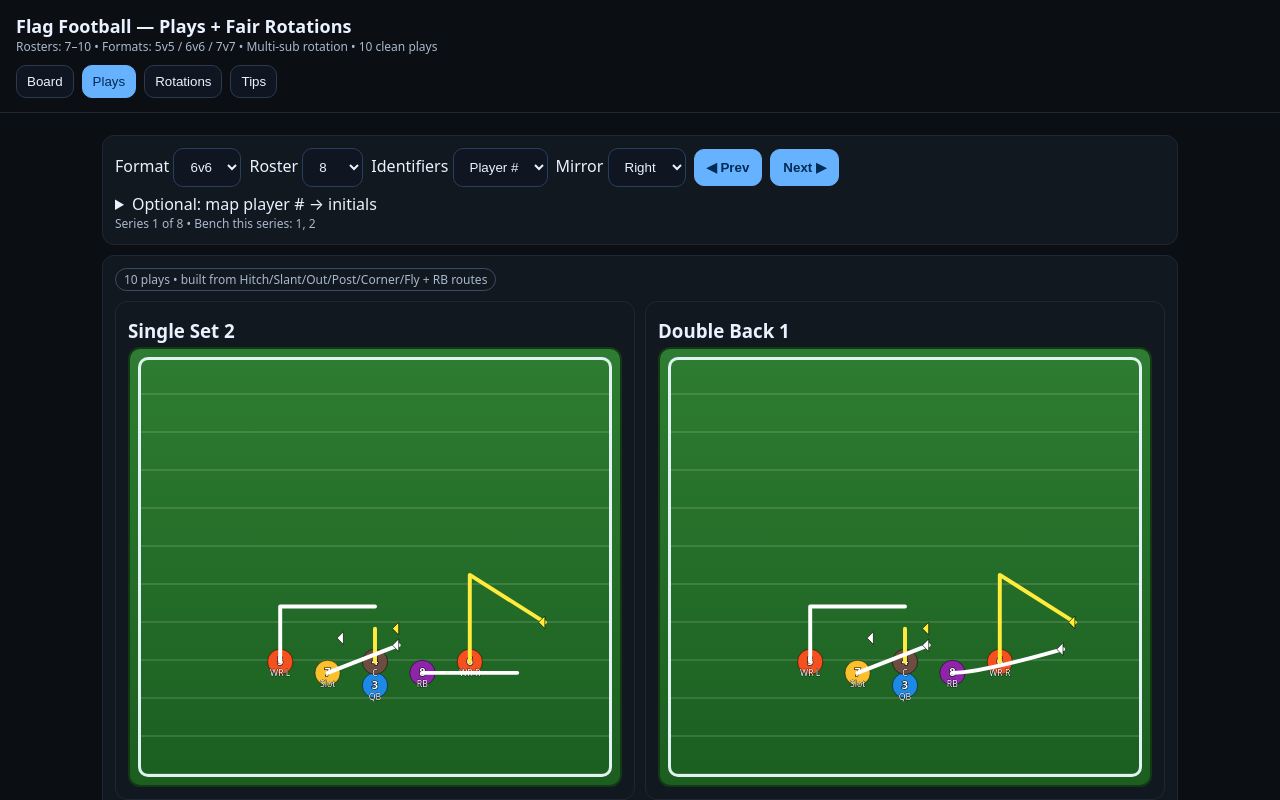
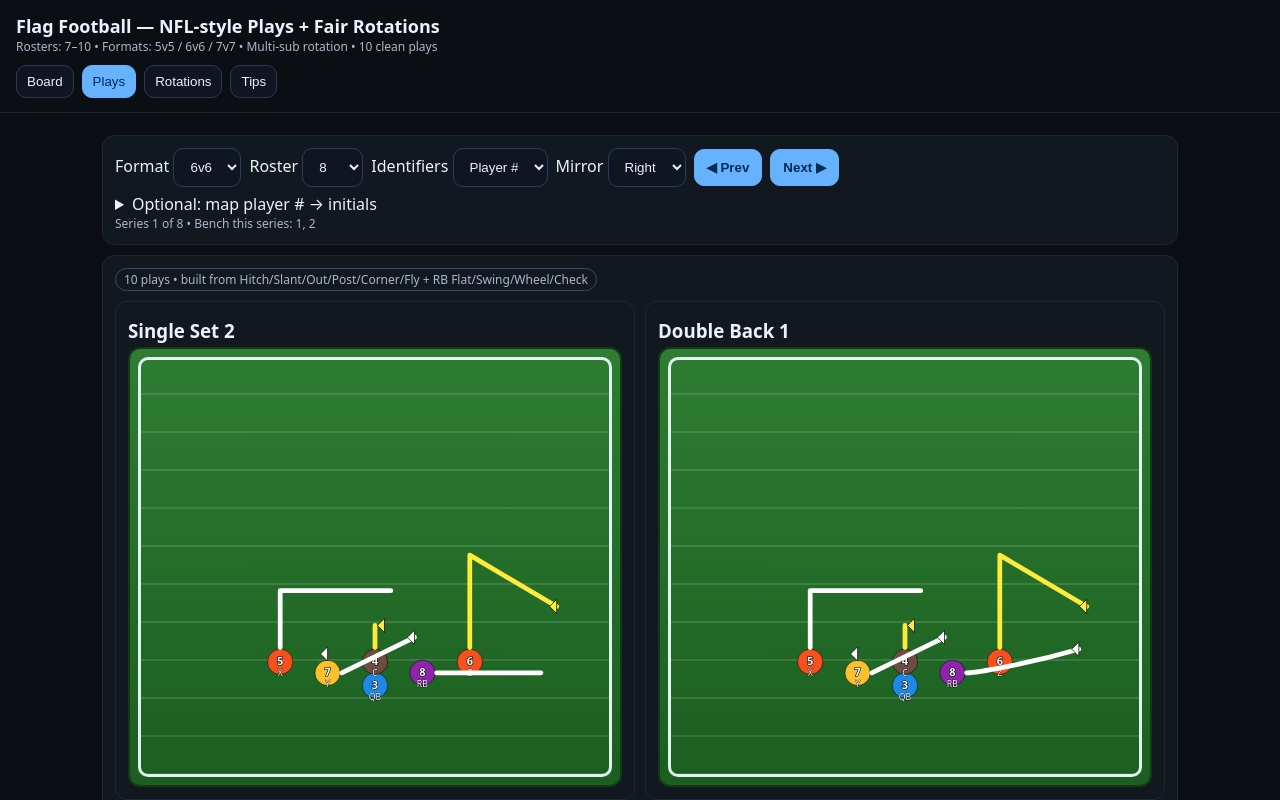
Before and after one commit to jimpin567/FF2025, a plain HTML site: page index.html in a window 1280 px wide. Both pictures are taken after a click on the button "Plays". Shown: the top 800 px of the page. Drawn offline with Linux system fonts and the light colour scheme.

Commit message:
Update index.html

```diff
--- a/index.html
+++ b/index.html
@@ -3,13 +3,12 @@
 <head>
 <meta charset="utf-8">
 <meta name="viewport" content="width=device-width, initial-scale=1">
-<title>Flag Football — Plays + Fair Rotations (7–10 players)</title>
+<title>Flag Football — NFL-style Plays + Fair Rotations (7–10 players)</title>
 <style>
   :root{
     --bg:#0b0f14; --card:#121820; --ink:#eaf2ff; --muted:#a9b8cc; --accent:#66b2ff;
     --field-green:#2e7d32; --field-green-dark:#1b5e20; --field-line:#e0f2f1;
     --qb:#1e88e5; --center:#6d4c41; --wr:#f4511e; --slot:#fbc02d; --rb:#8e24aa; --flex:#26a69a;
-    --def:#90caf9; --zone:#ffffff18;
   }
   *{box-sizing:border-box}
   body{margin:0;font-family:system-ui,-apple-system,Segoe UI,Roboto,Arial,sans-serif;background:var(--bg);color:var(--ink)}
@@ -25,7 +24,6 @@
   button.primary{background:var(--accent);color:#002b55;border-color:var(--accent);font-weight:700;cursor:pointer}
   .pill{display:inline-block;padding:2px 8px;border-radius:999px;border:1px solid #3b4d66;color:#a9b8cc;font-size:12px}
   .row{display:flex;gap:8px;align-items:center;flex-wrap:wrap}
-  .kmeta{font-size:12px;color:#a9b8cc}
   .muted{color:#a9b8cc;font-size:12px}
 
   /* Board tiles */
@@ -36,22 +34,24 @@
   .big{font-size:28px;font-weight:800}
   .role-QB{background:#1e88e520;border-color:#1f4d80}
   .role-C{background:#6d4c4120;border-color:#5d4037}
-  .role-WR{background:#f4511e20;border-color:#d84315}
-  .role-Slot{background:#fbc02d20;border-color:#b28900}
+  .role-X,.role-Z{background:#f4511e20;border-color:#d84315}
+  .role-Y{background:#fbc02d20;border-color:#b28900}
   .role-RB{background:#8e24aa20;border-color:#6a1b9a}
   .role-Flex{background:#26a69a20;border-color:#0d6b62}
 
   /* Field + routes */
   .field-wrap{background:linear-gradient(180deg,var(--field-green),var(--field-green-dark));border-radius:12px;padding:8px;border:2px solid #123814}
-  .field{height:420px;position:relative;background:repeating-linear-gradient(to bottom, transparent 0, transparent 36px, rgba(255,255,255,.12) 36px, rgba(255,255,255,.12) 38px);border-radius:10px}
+  .field{height:420px;position:relative;background:
+    repeating-linear-gradient(to bottom, transparent 0, transparent 36px, rgba(255,255,255,.12) 36px, rgba(255,255,255,.12) 38px);
+    border-radius:10px}
   .sideline{position:absolute;inset:0;box-shadow:inset 0 0 0 3px var(--field-line);border-radius:10px}
   svg{width:100%;height:100%;display:block}
   .player{stroke:#0008;stroke-width:1.2px}
   .bubble{font-size:14px;font-weight:800;fill:#fff;paint-order:stroke;stroke:#000;stroke-width:1.5px}
   .role-lbl{font-size:11px;fill:#fff;paint-order:stroke;stroke:#000;stroke-width:.8px}
-  .route{fill:none;stroke:#fff;stroke-width:5;stroke-linecap:round;stroke-linejoin:round}
+  .route{fill:none;stroke:#fff;stroke-width:6;stroke-linecap:round;stroke-linejoin:round}
   .route.alt{stroke:#ffeb3b}
-  .arrow{fill:#fff;stroke:#000;stroke-width:.8}
+  .arrow{fill:#fff;stroke:#000;stroke-width:.9}
   .arrow.alt{fill:#ffeb3b}
 
   .grid{display:grid;grid-template-columns:1fr;gap:10px}
@@ -63,7 +63,7 @@
 </head>
 <body>
 <header>
-  <h1>Flag Football — Plays + Fair Rotations</h1>
+  <h1>Flag Football — NFL-style Plays + Fair Rotations</h1>
   <div class="sub">Rosters: 7–10 • Formats: 5v5 / 6v6 / 7v7 • Multi-sub rotation • 10 clean plays</div>
   <nav>
     <button class="tab active" data-tab="board">Board</button>
@@ -110,21 +110,22 @@
       <summary>Optional: map player # → initials</summary>
       <div id="initials" class="row" style="margin-top:6px"></div>
     </details>
-    <div class="kmeta" id="meta">Series 1 of N • Bench-group subs each series • Everyone gets QB over a cycle</div>
+    <div class="muted" id="meta">Series 1 of N • Bench-group subs each series • Everyone gets QB over a cycle</div>
   </div>
 
   <!-- BOARD -->
   <section id="board" class="panel">
     <div class="row">
-      <span class="pill">QB</span><span class="pill">C</span><span class="pill">X (WR-L)</span><span class="pill">Z (WR-R)</span><span class="pill">Y (Slot)</span><span class="pill">RB</span><span class="pill">Flex (7v7)</span>
+      <span class="pill">QB</span><span class="pill">C</span><span class="pill">X (left WR)</span>
+      <span class="pill">Z (right WR)</span><span class="pill">Y (slot)</span><span class="pill">RB</span><span class="pill">Flex (7v7)</span>
     </div>
     <div class="assign" id="assignGrid"></div>
-    <div class="muted" id="benchRow" style="margin-top:10px">Bench: -</div>
+    <div class="muted" id="benchRow" style="margin-top:10px">Bench: —</div>
   </section>
 
   <!-- PLAYS -->
   <section id="plays" class="panel" style="display:none">
-    <div class="row"><span class="pill">10 plays • built from Hitch/Slant/Out/Post/Corner/Fly + RB routes</span></div>
+    <div class="row"><span class="pill">10 plays • built from Hitch/Slant/Out/Post/Corner/Fly + RB Flat/Swing/Wheel/Check</span></div>
     <div class="grid" id="playGrid"></div>
   </section>
 
@@ -132,7 +133,7 @@
   <section id="rotations" class="panel" style="display:none">
     <h3>Equal-time Rotation (Bench-Group Subs)</h3>
     <div class="muted" style="margin-bottom:6px">
-      Bench count = roster − on-field. Those players sit <em>together</em> and groups cycle. Active positions also rotate so everyone gets QB.
+      Bench count = roster − on-field. Those players sit together and groups cycle. Active positions rotate so everyone gets QB.
     </div>
     <div id="rotationTable"></div>
   </section>
@@ -142,9 +143,9 @@
     <h3>Game Management</h3>
     <ul>
       <li><b>Series flow:</b> Same series plays both ways. On change of possession, tap <b>Next ▶</b> to sub the next bench group.</li>
-      <li><b>Landmarks:</b> cones at 5 & 10 = depth cues for kids.</li>
-      <li><b>Mirror:</b> switch “Mirror” to flip the play left/right for hash or strong-hand kids.</li>
-      <li><b>Simple cadence:</b> “Huddle — Play <i>Name</i> — On GO.”</li>
+      <li><b>Landmarks:</b> place cones at 5 & 10 “yards” for route depth.</li>
+      <li><b>Mirror:</b> use mirror for hash/handedness without relearning plays.</li>
+      <li><b>Cadence:</b> “Huddle — Play <i>Name</i> — On GO.”</li>
     </ul>
   </section>
 </main>
@@ -157,161 +158,165 @@
   const POS_BASE = [
     {key:"QB",   color:"var(--qb)",    x:300, y:360},
     {key:"C",    color:"var(--center)",x:300, y:330},
-    {key:"WR-L", color:"var(--wr)",    x:180, y:330}, // X
-    {key:"WR-R", color:"var(--wr)",    x:420, y:330}, // Z
-    {key:"Slot", color:"var(--slot)",  x:240, y:344}, // Y
+    {key:"X",    color:"var(--wr)",    x:180, y:330}, // left WR
+    {key:"Z",    color:"var(--wr)",    x:420, y:330}, // right WR
+    {key:"Y",    color:"var(--slot)",  x:240, y:344}, // slot
     {key:"RB",   color:"var(--rb)",    x:360, y:344},
     {key:"Flex", color:"var(--flex)",  x:300, y:304}  // 7v7 only
   ];
 
-  function positionsForFormat(fmt){
-    if(fmt==5) return ["QB","C","WR-L","WR-R","RB"];
-    if(fmt==6) return ["QB","C","WR-L","WR-R","Slot","RB"];
-    return ["QB","C","WR-L","WR-R","Slot","RB","Flex"];
+  function keysForFormat(fmt){
+    if(fmt==5) return ["QB","C","X","Z","RB"];
+    if(fmt==6) return ["QB","C","X","Z","Y","RB"];
+    return ["QB","C","X","Z","Y","RB","Flex"];
   }
 
-  /* ===== Route library (matches your route sheet + RB routes) ===== */
-  // scale: ~40px ≈ 5yd, 70px ≈ 8yd, 110px ≈ 12yd, 210px ≈ 20+yd
+  /* ===== Route library (NFL-style depths + offset from bubbles) =====
+     Rough scale: 5y≈45px, 10y≈90px, 15y≈135px, 20y+≈190px
+     We offset the start so lines never overlap the player bubble.
+  */
+  const OFF = { up:18, side:18 }; // start offsets
   const R = {
-    HITCH:(x,y)=>[`M${x} ${y} V${y-110} L${x-18} ${y-92}`],
-    SLANT:(x,y)=>[`M${x} ${y} L${x+90} ${y-35}`],
-    OUT5:(x,y)=>[`M${x} ${y} V${y-70} H${x+120}`],
-    POST:(x,y)=>[`M${x} ${y} V${y-110} L${x+95} ${y-170}`],
-    CORNER:(x,y)=>[`M${x} ${y} V${y-110} L${x+95} ${y-50}`],
-    FLY:(x,y)=>[`M${x} ${y} V${y-210}`],
+    // WR routes
+    HITCH:(x,y)=>[`M${x} ${y-OFF.up} V${y-135} L${x-22} ${y-110}`],             // 15y then snap back
+    SLANT:(x,y)=>[`M${x+OFF.side} ${y} L${x+110} ${y-45}`],                     // ~10y slant
+    OUT10:(x,y)=>[`M${x} ${y-OFF.up} V${y-90} H${x+140}`],                      // 10 & out
+    POST:(x,y)=>[`M${x} ${y-OFF.up} V${y-135} L${x+110} ${y-200}`],             // 15 then post
+    CORNER:(x,y)=>[`M${x} ${y-OFF.up} V${y-135} L${x+110} ${y-70}`],            // 15 then corner
+    FLY:(x,y)=>[`M${x} ${y-OFF.up} V${y-210}`],                                 // go
     // RB + Center
-    FLAT:(x,y)=>[`M${x} ${y} H${x+120}`],
-    SWING:(x,y)=>[`M${x} ${y} C${x+20} ${y} ${x+70} ${y-10} ${x+140} ${y-30}`],
-    WHEEL:(x,y)=>[`M${x} ${y} H${x+80} C${x+110} ${y-10} ${x+110} ${y-60} ${x+110} ${y-110}`],
-    CHECK:(x,y)=>[`M${x} ${y} L${x-20} ${y-10} L${x} ${y-20}`],
-    C_SIT:(x,y)=>[`M${x} ${y} V${y-42}`],
-    C_SLANT:(x,y)=>[`M${x} ${y} L${x+60} ${y-30}`]
+    FLAT:(x,y)=>[`M${x+OFF.side} ${y} H${x+150}`],
+    SWING:(x,y)=>[`M${x+OFF.side} ${y} C${x+30} ${y} ${x+90} ${y-10} ${x+160} ${y-30}`],
+    WHEEL:(x,y)=>[`M${x+OFF.side} ${y} H${x+95} C${x+125} ${y-10} ${x+125} ${y-65} ${x+125} ${y-135}`],
+    CHECK:(x,y)=>[`M${x} ${y-OFF.up} L${x-24} ${y-14} L${x} ${y-26}`],
+    C_SIT:(x,y)=>[`M${x} ${y-OFF.up} V${y-46}`],
+    C_SLANT:(x,y)=>[`M${x} ${y-OFF.up} L${x+70} ${y-36}`]
   };
 
+  function mirroredX(x){ return ($("#mirror").value==="L") ? (600 - x) : x; }
+  function P(key){ const p=POS_BASE.find(pp=>pp.key===key); return {...p, x:mirroredX(p.x)}; }
+
   function drawPath(d, alt=false){
-    // crude end of path detection for arrow head
     const nums = d.match(/-?\d+(\.\d+)?/g).map(Number);
     const endX = nums[nums.length-2], endY = nums[nums.length-1];
     return `<path d="${d}" class="route${alt?' alt':''}"></path>
-            <polygon points="${endX-8},${endY} ${endX},${endY-8} ${endX},${endY+8}" class="arrow${alt?' alt':''}"></polygon>`;
+            <polygon points="${endX-9},${endY} ${endX},${endY-9} ${endX},${endY+9}" class="arrow${alt?' alt':''}"></polygon>`;
   }
+  function segs(routeFn, key){ const {x,y}=P(key); return routeFn(x,y); }
 
-  function P(key){ return POS_BASE.find(p=>p.key===key); }
-  function use(route, key){ const p=P(key); return route(p.x,p.y); }
-
-  /* ===== Play renderers (10 total) ===== */
+  /* ===== Plays (10) — constructed from the library ===== */
   function ply_SINGLE_SET_2(fmt){
-    const seg=[];
-    seg.push(...use(R.OUT5,"WR-L"));
-    seg.push(...use(R.C_SIT,"C"));
-    if(fmt>=6) seg.push(...use(R.SLANT,"Slot"));
-    seg.push(...use(R.CORNER,"WR-R"));
-    seg.push(...use(R.FLAT,"RB"));
-    return seg.map((d,i)=>drawPath(d,i%2)).join('');
+    const s=[];
+    s.push(...segs(R.OUT10,"X"));
+    s.push(...segs(R.C_SIT,"C"));
+    if(fmt>=6) s.push(...segs(R.SLANT,"Y"));
+    s.push(...segs(R.CORNER,"Z"));
+    s.push(...segs(R.FLAT,"RB"));
+    return s.map((d,i)=>drawPath(d,i%2)).join('');
   }
   function ply_DOUBLE_BACK_1(fmt){
-    const seg=[];
-    seg.push(...use(R.OUT5,"WR-L"));
-    seg.push(...use(R.C_SIT,"C"));
-    if(fmt>=6) seg.push(...use(R.SLANT,"Slot"));
-    seg.push(...use(R.CORNER,"WR-R"));
-    seg.push(...use(R.SWING,"RB"));
-    return seg.map((d,i)=>drawPath(d,i%2)).join('');
+    const s=[];
+    s.push(...segs(R.OUT10,"X"));
+    s.push(...segs(R.C_SIT,"C"));
+    if(fmt>=6) s.push(...segs(R.SLANT,"Y"));
+    s.push(...segs(R.CORNER,"Z"));
+    s.push(...segs(R.SWING,"RB"));
+    return s.map((d,i)=>drawPath(d,i%2)).join('');
   }
   function ply_DOUBLE_BACK_3(fmt){
-    const seg=[];
-    seg.push(...use(R.FLY,"WR-L"));
-    seg.push(...use(R.C_SLANT,"C"));
-    if(fmt>=6) seg.push(...use(R.SLANT,"Slot"));
-    seg.push(...use(R.OUT5,"WR-R"));
-    seg.push(...use(R.FLAT,"RB"));
-    return seg.map((d,i)=>drawPath(d,i%2)).join('');
+    const s=[];
+    s.push(...segs(R.FLY,"X"));
+    s.push(...segs(R.C_SLANT,"C"));
+    if(fmt>=6) s.push(...segs(R.SLANT,"Y"));
+    s.push(...segs(R.OUT10,"Z"));
+    s.push(...segs(R.FLAT,"RB"));
+    return s.map((d,i)=>drawPath(d,i%2)).join('');
   }
   function ply_SMASH(fmt){
-    const seg=[];
-    seg.push(...use(R.HITCH,"WR-L"));
-    if(fmt>=6) seg.push(...use(R.CORNER,"Slot"));
-    seg.push(...use(R.HITCH,"WR-R"));
-    seg.push(...use(R.FLAT,"RB"));
-    seg.push(...use(R.C_SIT,"C"));
-    return seg.map((d,i)=>drawPath(d,i%2)).join('');
+    const s=[];
+    s.push(...segs(R.HITCH,"X"));
+    if(fmt>=6) s.push(...segs(R.CORNER,"Y"));
+    s.push(...segs(R.HITCH,"Z"));
+    s.push(...segs(R.FLAT,"RB"));
+    s.push(...segs(R.C_SIT,"C"));
+    return s.map((d,i)=>drawPath(d,i%2)).join('');
   }
   function ply_FLOOD(fmt){
-    const seg=[];
-    seg.push(...use(R.CORNER,"WR-R"));      // high
-    if(fmt>=6) seg.push(...use(R.OUT5,"Slot")); // mid
-    seg.push(...use(R.FLAT,"RB"));          // low
-    seg.push(...use(R.SLANT,"WR-L"));       // backside
-    seg.push(...use(R.C_SIT,"C"));
-    return seg.map((d,i)=>drawPath(d,i%2)).join('');
+    const s=[];
+    s.push(...segs(R.CORNER,"Z"));        // high
+    if(fmt>=6) s.push(...segs(R.OUT10,"Y")); // mid
+    s.push(...segs(R.FLAT,"RB"));         // low
+    s.push(...segs(R.SLANT,"X"));         // backside
+    s.push(...segs(R.C_SIT,"C"));
+    return s.map((d,i)=>drawPath(d,i%2)).join('');
   }
   function ply_QUICK_SLANTS(fmt){
-    const seg=[];
-    seg.push(...use(R.SLANT,"WR-L"));
-    if(fmt>=6) seg.push(...use(R.SLANT,"Slot"));
-    seg.push(...use(R.SLANT,"WR-R"));
-    seg.push(...use(R.C_SIT,"C"));
-    seg.push(...use(R.CHECK,"RB"));
-    return seg.map((d,i)=>drawPath(d,i%2)).join('');
+    const s=[];
+    s.push(...segs(R.SLANT,"X"));
+    if(fmt>=6) s.push(...segs(R.SLANT,"Y"));
+    s.push(...segs(R.SLANT,"Z"));
+    s.push(...segs(R.C_SIT,"C"));
+    s.push(...segs(R.CHECK,"RB"));
+    return s.map((d,i)=>drawPath(d,i%2)).join('');
   }
   function ply_LEVELS(fmt){
-    const seg=[];
-    seg.push(...use(R.POST,"WR-L"));     // deep in lane
-    if(fmt>=6) seg.push(...use(R.OUT5,"Slot")); // shallow out
-    seg.push(...use(R.FLAT,"RB"));       // flat
-    seg.push(...use(R.FLY,"WR-R"));      // clear
-    seg.push(...use(R.C_SIT,"C"));
-    return seg.map((d,i)=>drawPath(d,i%2)).join('');
+    const s=[];
+    s.push(...segs(R.POST,"X"));      // deep middle
+    if(fmt>=6) s.push(...segs(R.OUT10,"Y")); // shallow out
+    s.push(...segs(R.FLAT,"RB"));     // flat
+    s.push(...segs(R.FLY,"Z"));       // clear
+    s.push(...segs(R.C_SIT,"C"));
+    return s.map((d,i)=>drawPath(d,i%2)).join('');
   }
   function ply_DRIVE(fmt){
-    const seg=[];
-    seg.push(...use(R.SLANT,"WR-L"));     // shallow
-    if(fmt>=6) seg.push(...use(R.OUT5,"Slot")); // dig/out
-    seg.push(...use(R.POST,"WR-R"));      // deep post
-    seg.push(...use(R.SWING,"RB"));       // swing
-    seg.push(...use(R.C_SIT,"C"));
-    return seg.map((d,i)=>drawPath(d,i%2)).join('');
+    const s=[];
+    s.push(...segs(R.SLANT,"X"));     // shallow
+    if(fmt>=6) s.push(...segs(R.OUT10,"Y"));
+    s.push(...segs(R.POST,"Z"));      // deep post
+    s.push(...segs(R.SWING,"RB"));
+    s.push(...segs(R.C_SIT,"C"));
+    return s.map((d,i)=>drawPath(d,i%2)).join('');
   }
   function ply_WHEEL_SHOT(fmt){
-    const seg=[];
-    seg.push(...use(R.OUT5,"WR-L"));
-    if(fmt>=6) seg.push(...use(R.SLANT,"Slot"));
-    seg.push(...use(R.FLY,"WR-R"));       // take the lid off
-    seg.push(...use(R.WHEEL,"RB"));       // wheel up the sideline
-    seg.push(...use(R.C_SIT,"C"));
-    return seg.map((d,i)=>drawPath(d,i%2)).join('');
+    const s=[];
+    s.push(...segs(R.OUT10,"X"));
+    if(fmt>=6) s.push(...segs(R.SLANT,"Y"));
+    s.push(...segs(R.FLY,"Z"));
+    s.push(...segs(R.WHEEL,"RB"));    // wheel up sideline
+    s.push(...segs(R.C_SIT,"C"));
+    return s.map((d,i)=>drawPath(d,i%2)).join('');
   }
   function ply_STICK(fmt){
-    const seg=[];
-    seg.push(...use(R.HITCH,"WR-L"));     // stick/hitch
-    if(fmt>=6) seg.push(...use(R.OUT5,"Slot")); // out
-    seg.push(...use(R.CORNER,"WR-R"));    // corner
-    seg.push(...use(R.FLAT,"RB"));        // flat
-    seg.push(...use(R.C_SIT,"C"));
-    return seg.map((d,i)=>drawPath(d,i%2)).join('');
+    const s=[];
+    s.push(...segs(R.HITCH,"X"));     // stick/hitch
+    if(fmt>=6) s.push(...segs(R.OUT10,"Y")); // out
+    s.push(...segs(R.CORNER,"Z"));    // corner
+    s.push(...segs(R.FLAT,"RB"));     // flat
+    s.push(...segs(R.C_SIT,"C"));
+    return s.map((d,i)=>drawPath(d,i%2)).join('');
   }
 
   const PLAYS = [
-    {name:"Single Set 2", render:ply_SINGLE_SET_2},
+    {name:"Single Set 2",  render:ply_SINGLE_SET_2},
     {name:"Double Back 1", render:ply_DOUBLE_BACK_1},
     {name:"Double Back 3", render:ply_DOUBLE_BACK_3},
-    {name:"Smash", render:ply_SMASH},
-    {name:"Flood", render:ply_FLOOD},
-    {name:"Quick Slants", render:ply_QUICK_SLANTS},
-    {name:"Levels", render:ply_LEVELS},
-    {name:"Drive", render:ply_DRIVE},
-    {name:"Wheel Shot", render:ply_WHEEL_SHOT},
-    {name:"Stick", render:ply_STICK}
+    {name:"Smash",         render:ply_SMASH},
+    {name:"Flood",         render:ply_FLOOD},
+    {name:"Quick Slants",  render:ply_QUICK_SLANTS},
+    {name:"Levels",        render:ply_LEVELS},
+    {name:"Drive",         render:ply_DRIVE},
+    {name:"Wheel Shot",    render:ply_WHEEL_SHOT},
+    {name:"Stick",         render:ply_STICK}
   ];
 
   /* ===== Rotation: bench-group subs + position rotation ===== */
   function rotationRows(roster, fmt){
-    const keys = positionsForFormat(fmt);
-    const on = keys.length;                   // 5,6,7 on field
-    const benchCount = Math.max(0, roster - on);
+    const keys = keysForFormat(fmt);
+    const on = keys.length;                         // 5, 6, or 7 on field
+    const benchCount = Math.max(0, roster - on);    // # kids who sit each series
     const players = Array.from({length: roster}, (_,i)=> i+1);
 
-    // Build bench groups of size benchCount (if benchCount==0, one dummy group)
+    // Build bench groups of size benchCount; if no bench, single empty group
     const groups = [];
     if(benchCount===0){ groups.push([]); }
     else{
@@ -321,13 +326,13 @@
 
     const rows = [];
     for(let s=0; s<Math.max(roster, G); s++){
-      const benchGroup = groups[s % G];
-      const active = players.filter(p=> !benchGroup.includes(p));
-      // Rotate active order so positions change
+      const bench = groups[s % G];
+      const active = players.filter(p=> !bench.includes(p));
+      // rotate active order each series so positions change (ensures QB turns)
       const rotated = active.map((_,i)=> active[(i + s) % active.length]);
       const lineup = {};
       for(let i=0;i<keys.length;i++) lineup[keys[i]] = rotated[i];
-      rows.push({series:s+1, lineup, bench:[...benchGroup]});
+      rows.push({series:s+1, lineup, bench:[...bench]});
     }
     return rows;
   }
@@ -348,17 +353,12 @@
     return map;
   }
 
-  function mirrored(x){
-    // mirror around center (x=300). When "L", flip; when "R", keep.
-    return ($("#mirror").value==="L") ? (600 - x) : x;
-  }
-
-  function playerBubble(pos, label, showRole=true){
-    const x = mirrored(pos.x);
+  function playerBubble(posKey, label){
+    const p = P(posKey);
     return `
-      <circle cx="${x}" cy="${pos.y}" r="16" class="player" fill="${pos.color}"></circle>
-      <text x="${x}" y="${pos.y+4}" text-anchor="middle" class="bubble">${label}</text>
-      ${showRole?`<text x="${x}" y="${pos.y+18}" text-anchor="middle" class="role-lbl">${pos.key.replace('-L',' L').replace('-R',' R')}</text>`:''}
+      <circle cx="${p.x}" cy="${p.y}" r="16" class="player" fill="${p.color}"></circle>
+      <text x="${p.x}" y="${p.y+4}" text-anchor="middle" class="bubble">${label}</text>
+      <text x="${p.x}" y="${p.y+18}" text-anchor="middle" class="role-lbl">${posKey}</text>
     `;
   }
 
@@ -375,12 +375,11 @@
     $("#meta").textContent = `Series ${currentSeries} of ${rows.length} • Bench this series: ${row.bench.join(", ")||"—"}`;
 
     const grid=$("#assignGrid"); grid.innerHTML="";
-    positionsForFormat(fmt).forEach(pos=>{
+    keysForFormat(fmt).forEach(pos=>{
       const num=row.lineup[pos];
       const label=(idMode==="initials" && init[num])? init[num] : (idMode==="off"?"":num);
-      const roleClass="role-"+pos.replace("-","").replace("WRL","WR").replace("WRR","WR");
       const tile=document.createElement("div");
-      tile.className="tile "+roleClass;
+      tile.className="tile role-"+pos;
       tile.innerHTML=`<h4>${pos}</h4><div class="big">${label}</div>`;
       grid.appendChild(tile);
     });
@@ -399,36 +398,13 @@
     const grid=$("#playGrid"); grid.innerHTML="";
     PLAYS.forEach(p=>{
       // bubbles
-      const bubbles = positionsForFormat(fmt).map(k=>{
-        const pos = POS_BASE.find(pp=>pp.key===k);
-        const num = row.lineup[k];
-        let label = "";
-        if(idMode==="number") label = num;
-        else if(idMode==="initials") label = (init[num]||num);
-        // adjust mirrored x inline
-        const posM = {...pos, x:mirrored(pos.x)};
-        return playerBubble(posM, label);
+      const bubbles = keysForFormat(fmt).map(k=>{
+        if(k==="QB"||k==="C") return playerBubble(k, (idMode==="initials" && init[row.lineup[k]])? init[row.lineup[k]] : (idMode==="off"?"":row.lineup[k]));
+        const label=(idMode==="initials" && init[row.lineup[k]])? init[row.lineup[k]] : (idMode==="off"?"":row.lineup[k]);
+        return playerBubble(k,label);
       }).join("");
 
-      // routes: render with mirror by transforming path text (swap x -> mirrored)
-      // simpler: we generate from library at original positions, then replace the numbers for x with mirrored ones.
-      // To keep it fast, we rebuild the segments using mirrored POS directly:
-      function useM(route, key){ const p=POS_BASE.find(pp=>pp.key===key); return route(mirrored(p.x), p.y); }
-      // temporary dispatch: same as renderers but with mirroring
-      const renderMap = {
-        "Single Set 2": ply_SINGLE_SET_2,
-        "Double Back 1": ply_DOUBLE_BACK_1,
-        "Double Back 3": ply_DOUBLE_BACK_3,
-        "Smash": ply_SMASH,
-        "Flood": ply_FLOOD,
-        "Quick Slants": ply_QUICK_SLANTS,
-        "Levels": ply_LEVELS,
-        "Drive": ply_DRIVE,
-        "Wheel Shot": ply_WHEEL_SHOT,
-        "Stick": ply_STICK
-      };
-
-      const routes = renderMap[p.name](fmt).replaceAll("M", "M"); // already built
+      const routes = p.render(fmt);
 
       const card=document.createElement("div");
       card.className="panel";
@@ -449,7 +425,7 @@
     const fmt = parseInt($("#format").value,10);
     const roster = parseInt($("#roster").value,10);
     const rows = rotationRows(roster, fmt);
-    const pkeys = positionsForFormat(fmt);
+    const pkeys = keysForFormat(fmt);
     let html = `<table><thead><tr><th>Series</th>${pkeys.map(p=>`<th>${p}</th>`).join("")}<th>Bench</th></tr></thead><tbody>`;
     rows.forEach(r=>{
       html += `<tr><td>${r.series}</td>${pkeys.map(p=>`<td>${r.lineup[p]||""}</td>`).join("")}<td>${r.bench.join(", ")||"-"}</td></tr>`;
```
